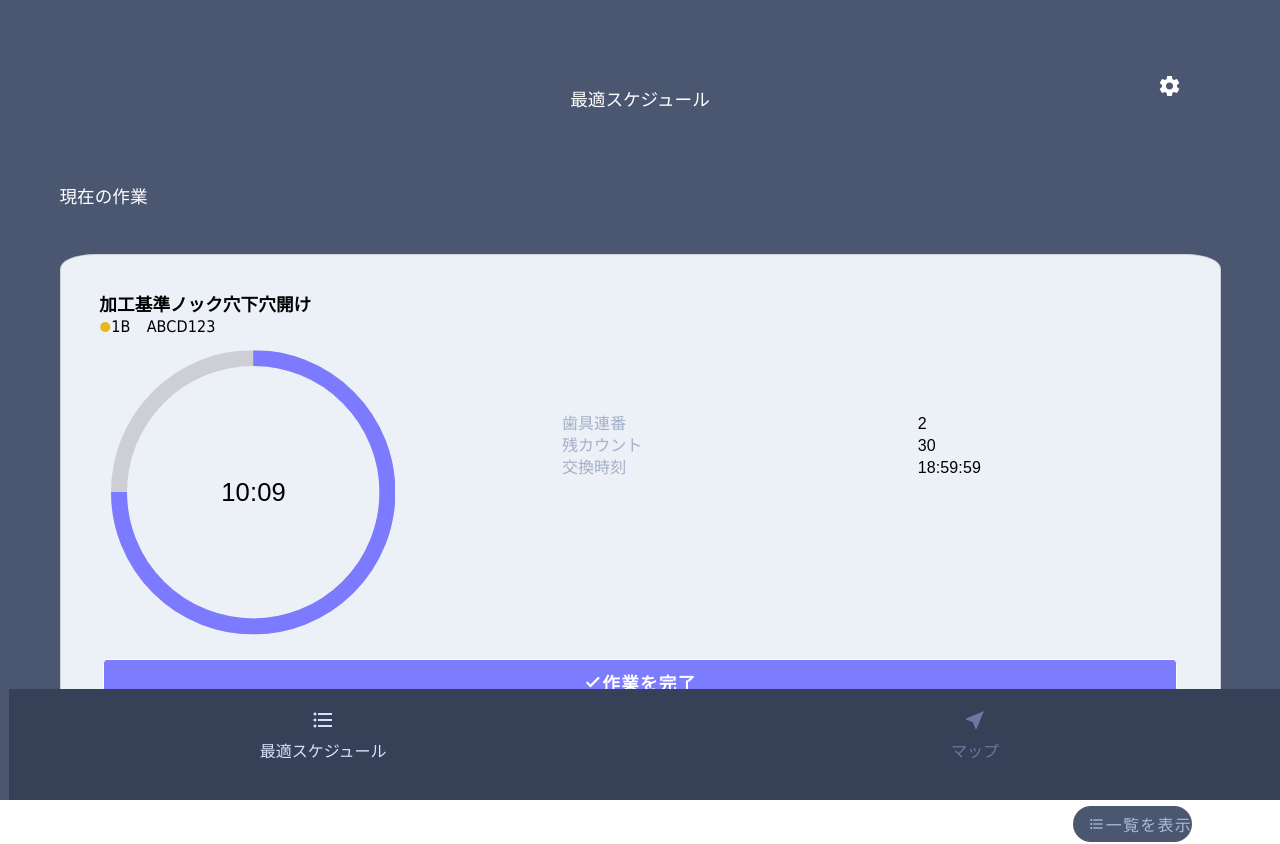
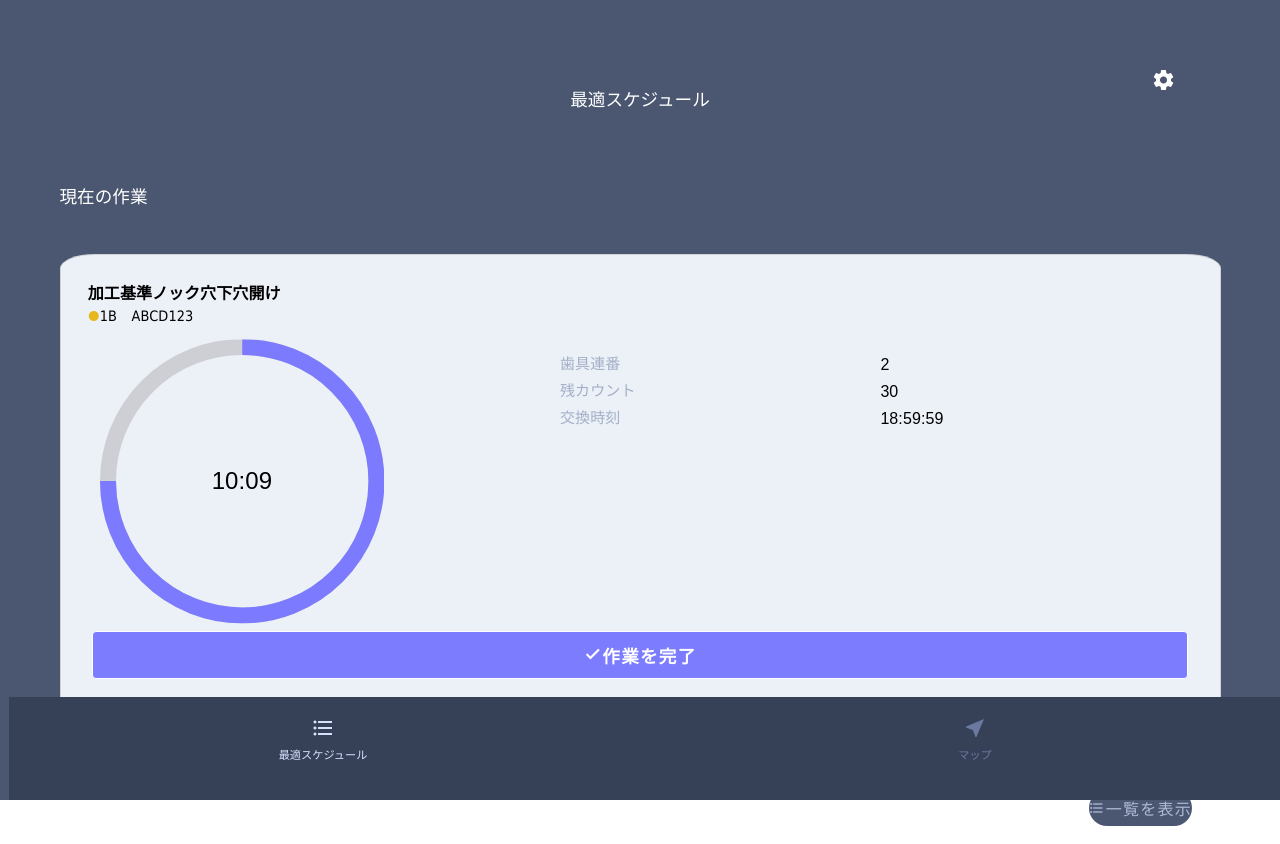
Before and after one commit to SakuraOnozuka/optimisationApp, a Vue app: page / in a window 1280 px wide. Shown: the top 844 px of the page. Built offline with nearby package versions, Linux system fonts and the light colour scheme.

Commit message:
gui作成

```diff
--- a/src/App.vue
+++ b/src/App.vue
@@ -3,9 +3,12 @@
   <div id="app">
     <div id="header">
       <div class="mt-10" id="title">最適スケジュール</div>
-      <v-icon dark id="icon">
-        settings
-      </v-icon>
+      <v-btn icon id="icon" dark>
+        <v-icon>
+          settings
+        </v-icon>
+      </v-btn>
+
     </div>
 
     <v-container>
@@ -43,11 +46,12 @@
                 style="color: #AEB9D6;
                        background-color: #4B5771;
                        border-color: #4B5771;
+                       padding-left: 0;
                        padding-right: 0;
                        float: right;
                        right: 5%">
                 <v-icon dark small>format_list_bulleted</v-icon>
-                <div style="font-size: 1rem">一覧を表示</div>
+                <div style="font-size: 1rem;">一覧を表示</div>
               </v-btn>
             </v-col>
           </v-row>
@@ -118,9 +122,9 @@ export default {
 #title {
   -webkit-font-smoothing: antialiased;
   -moz-osx-font-smoothing: grayscale;
-  padding-top: 1%;
+  padding-top: 2%;
   text-align: center;
-  margin-top: 4%;
+  margin-top: 3%;
   margin-bottom: 5%;
 }
 #header {
--- a/src/components/Footer.vue
+++ b/src/components/Footer.vue
@@ -22,8 +22,7 @@ import MenuIcon from "./MenuIcon";
 
 export default {
   name: 'Footer',
-  components: {MenuIcon},
-  comments: { MenuIcon },
+  components: { MenuIcon },
   data: ()=>{
       return {
         iconColor1: "#D8E2FF",
--- a/src/components/MenuIcon.vue
+++ b/src/components/MenuIcon.vue
@@ -7,7 +7,8 @@
     </v-btn>
     <div
         style="text-align:center;
-               font-size: 1rem;"
+               transform: rotate(0.1deg);
+               font-size: 0.7rem;"
         :style="{ color: color }">{{iconTitle}}</div>
    </div>
 </template>
--- a/src/components/Schedule.vue
+++ b/src/components/Schedule.vue
@@ -4,16 +4,17 @@
           class="mx-auto"
           outlined
           style="background-color: #ECF0F7;
-                 padding: 3%;
+                 padding: 2% 2% 4% 2%;
                  margin: 4% 0%;
                  border-radius: 3%"
       >
-        <v-card-text>
+        <v-card-text style="padding-bottom: 0">
           <v-row
-            style="font-size: 1.1rem;
+            style="font-size: 1rem;
                    font-weight: 900;
                    color:black;"
-          class="font">{{title}}</v-row>
+            class="font"
+          >{{title}}</v-row>
           <v-row>
             <v-icon
                 x-small
@@ -21,7 +22,7 @@
                 >circle</v-icon>
             <div
               style="color: black;
-                     font-size: 1rem;
+                     font-size: 0.9rem;
                      font-family: Tahoma;
                      font-weight: 500">
               {{name}}
@@ -31,10 +32,10 @@
           <v-col class="col-5">
             <v-progress-circular
                 :rotate="-90"
-                :size="size()"
-                :width="width()"
+                :width="width"
                 :value="ratio"
                 color="#7C7BFF"
+                :size="size"
             >
               <div class="font-for-number">{{ message }}</div>
             </v-progress-circular>
@@ -44,14 +45,16 @@
               class="col-7"
           >
             <v-row
-                style="margin-top: auto;
+                style="padding-right: 12%;
+                       margin-top: auto;
                        margin-bottom: auto;">
               <v-col
                   class="col-7"
-                  style="font-size: 1rem;
+                  style="font-size: 0.94rem;
+                         font-family: ＭＳ Ｐゴシック;
                          font-weight: 100;
-                         color: #A3B0C7;
-                         padding-top: 10%">
+                         line-height: 1.8;
+                         color: #A3B0C7;">
                 歯具連番 <br>
                 残カウント <br>
                 交換時刻
@@ -61,8 +64,8 @@
               style="color: black;
                      padding-left: 0;
                      font-size: 1rem;
-                     font-weight: 500;
-                     padding-top: 10%">
+                     line-height: 1.7;
+                     font-weight: 500;">
             {{number}}<br>
             {{count}}<br>
             {{time}}
@@ -144,11 +147,11 @@
         default: false
       }
     },
-    methods:{
-      size(){
+    computed:{
+      size: function (){
         return document.body.clientWidth/4.5;
       },
-      width(){
+      width: function (){
         return document.body.clientWidth/80;
       }
     }
@@ -159,7 +162,7 @@
   color: black;
   font-family: arial;
   font-weight: 500;
-  font-size:1.6rem
+  font-size:1.5rem
 }
 .font {
   font-family: "ＭＳ Ｐゴシック"
```
